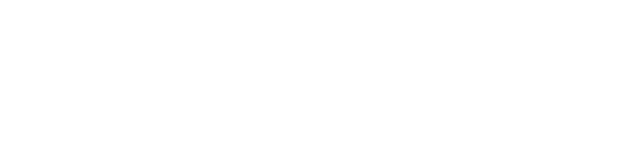
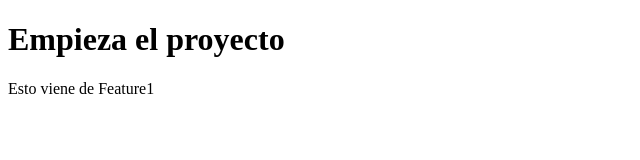
Before and after one commit to Raquel910/ProyectoGIT, a plain HTML site: page index.html in a window 1280 px wide. Shown: the whole page, without its empty margins (0-640 px from the left). Drawn offline with Linux system fonts and the light colour scheme.

Commit message:
Primer cambio en FETAURE1

```diff
--- a/index.html
+++ b/index.html
@@ -6,6 +6,8 @@
     <title>Document</title>
 </head>
 <body>
+    <h1>Empieza el proyecto</h1>
+    <p>Esto viene de Feature1</p>
 
 </body>
 </html>
```
